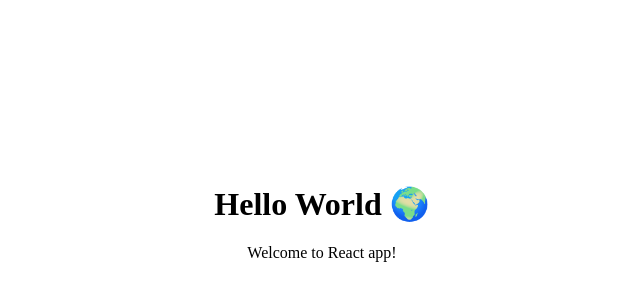
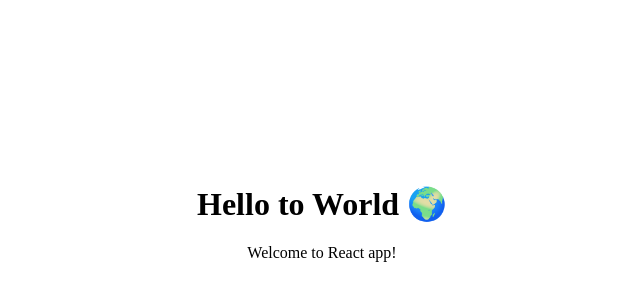
Before and after one commit to Training-devops-1/React-App, a React (Create React App) app: page / in a window 1280 px wide. Shown: the part 68-368 px from the top of the page, without its empty margins (318-958 px from the left). Built offline with nearby package versions, Linux system fonts and the light colour scheme.

Commit message:
Update App.js

```diff
--- a/src/App.js
+++ b/src/App.js
@@ -3,7 +3,7 @@
 function App() {
   return (
     <div style={{ textAlign: "center", marginTop: "20%" }}>
-      <h1>Hello World 🌍</h1>
+      <h1>Hello to World 🌍</h1>
       <p>Welcome to React app!</p>
     </div>
   );
```
